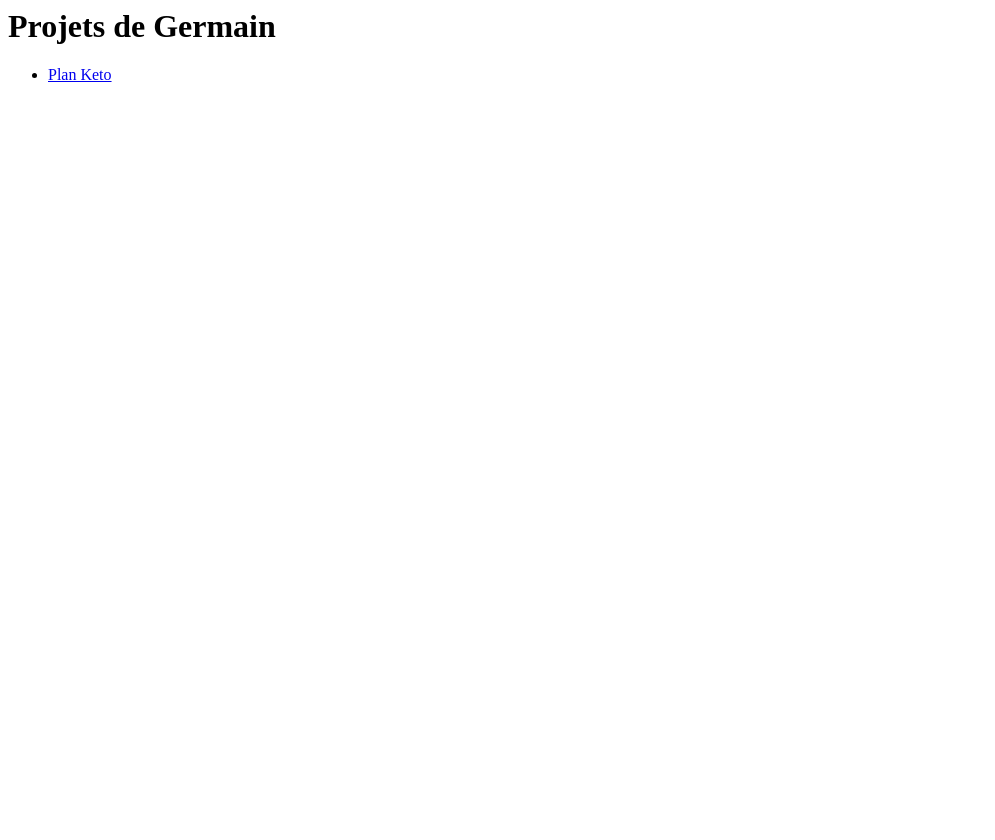
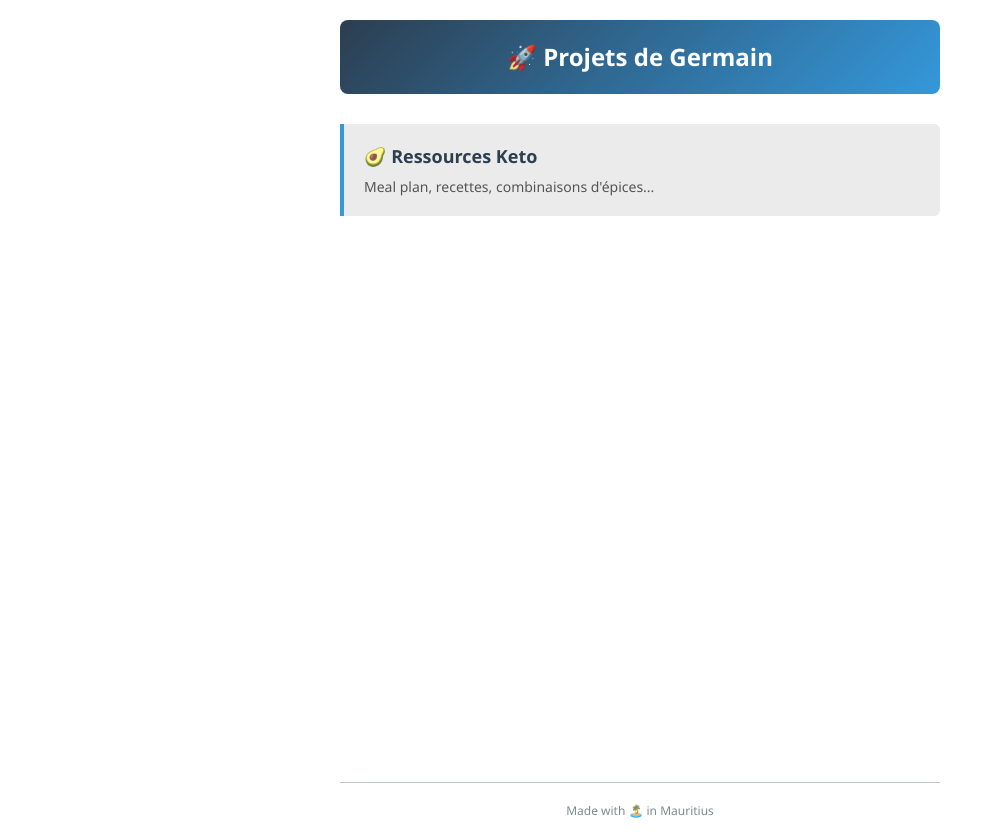
Before and after one commit to germain-italic/germain-italic.github.io, a plain HTML site: page index.html in a window 1280 px wide. Shown: the whole page, without its empty margins (0-995 px from the left). Before the commit the page ends 800 px from the top, so only its background shows below. Drawn offline with Linux system fonts and the light colour scheme.

Commit message:
dispatch

```diff
--- a/index.html
+++ b/index.html
@@ -1,4 +1,131 @@
-<h1>Projets de Germain</h1>
-<ul>
-  <li><a href="https://germain-italic.github.io/keto">Plan Keto</a></li>
-</ul>
+<!DOCTYPE html>
+<html lang="fr">
+<head>
+    <meta charset="UTF-8">
+    <meta name="viewport" content="width=device-width, initial-scale=1.0">
+    <title>Ressources Keto</title>
+    <style>
+        @page {
+            size: A4;
+            margin: 1cm;
+        }
+
+        body {
+            font-family: 'Segoe UI', Tahoma, Geneva, Verdana, sans-serif;
+            font-size: 14px;
+            line-height: 1.4;
+            margin: 0 auto;
+            padding: 20px;
+            background: white;
+            max-width: 600px;
+            min-height: 100vh;
+            display: flex;
+            flex-direction: column;
+            justify-content: center;
+        }
+
+        .header {
+            text-align: center;
+            background: linear-gradient(135deg, #2c3e50, #3498db);
+            color: white;
+            padding: 20px;
+            border-radius: 8px;
+            margin-bottom: 30px;
+        }
+
+        .header h1 {
+            margin: 0;
+            font-size: 24px;
+            font-weight: bold;
+        }
+
+        .header p {
+            margin: 8px 0 0 0;
+            font-size: 14px;
+            opacity: 0.9;
+        }
+
+        .resources-grid {
+            display: grid;
+            gap: 20px;
+            margin-bottom: 30px;
+        }
+
+        .resource-card {
+            background: #ebebeb;
+            border-left: 4px solid #e74c3c;
+            padding: 20px;
+            border-radius: 0 6px 6px 0;
+            text-decoration: none;
+            color: inherit;
+            transition: all 0.3s ease;
+        }
+
+        .resource-card:hover {
+            background: #ddd;
+            transform: translateX(5px);
+        }
+
+        .resource-card h2 {
+            margin: 0 0 8px 0;
+            font-size: 18px;
+            color: #2c3e50;
+            font-weight: bold;
+        }
+
+        .resource-card p {
+            margin: 0;
+            font-size: 14px;
+            color: #555;
+            line-height: 1.4;
+        }
+
+        .spices-card {
+            border-left-color: #3498db;
+        }
+
+        .footer {
+            text-align: center;
+            margin-top: auto;
+            padding-top: 20px;
+            border-top: 1px solid #bdc3c7;
+            font-size: 12px;
+            color: #7f8c8d;
+        }
+
+        @media (max-width: 600px) {
+            body {
+                padding: 10px;
+            }
+
+            .header {
+                padding: 15px;
+            }
+
+            .header h1 {
+                font-size: 20px;
+            }
+
+            .resource-card {
+                padding: 15px;
+            }
+        }
+    </style>
+</head>
+<body>
+    <div class="header">
+        <h1>🚀 Projets de Germain</h1>
+    </div>
+
+    <div class="resources-grid">
+        <a href="epices.html" class="resource-card spices-card">
+            <h2>🥑 Ressources Keto</h2>
+            <p>Meal plan, recettes, combinaisons d'épices...</p>
+        </a>
+    </div>
+
+    <div class="footer">
+        Made with 🏝️ in Mauritius
+    </div>
+</body>
+</html>
```
